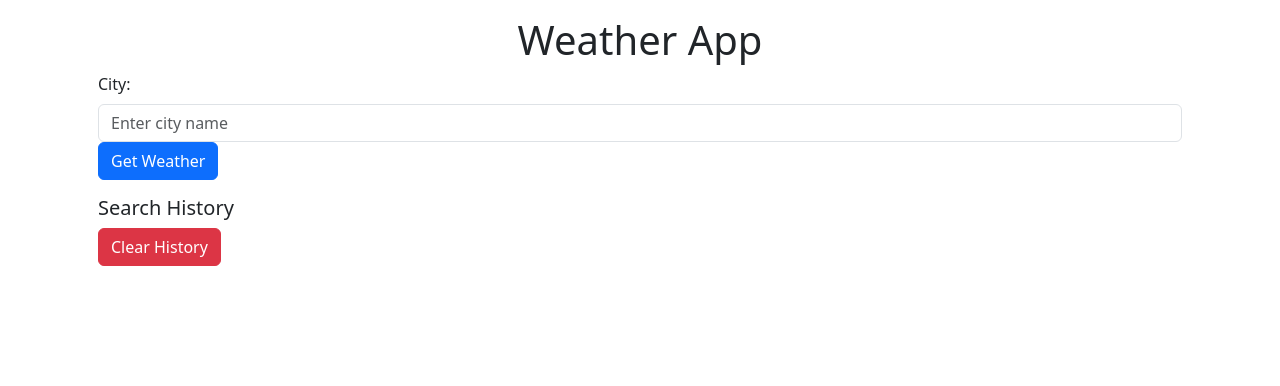
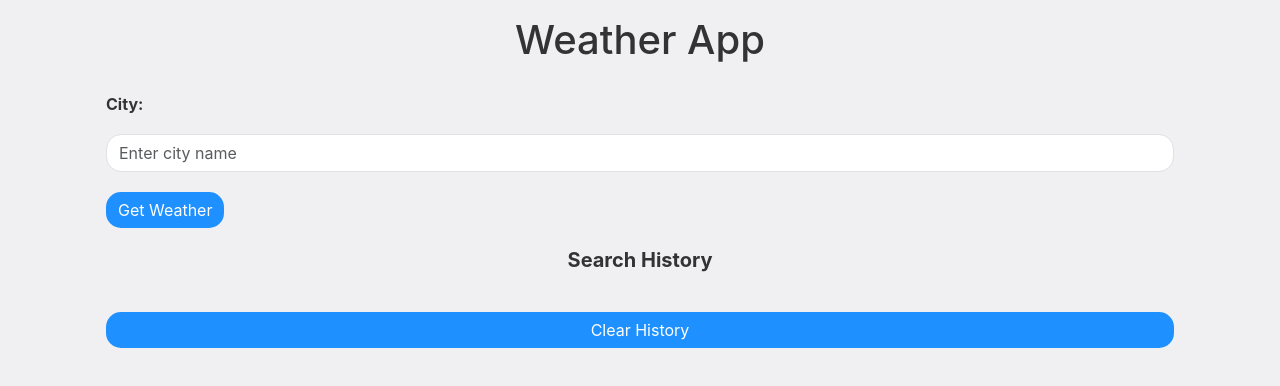
Before and after one commit to jordanolguin/ReactWeatherDashboard, a React (Create React App) app in the folder weather-app/: page / in a window 1280 px wide. Shown: the top 386 px of the page. Built offline with nearby package versions, Linux system fonts and the light colour scheme.

Commit message:
added styles

```diff
--- /dev/null
+++ b/weather-app/src/App.css
@@ -0,0 +1,53 @@
+body,
+html {
+  margin: 0;
+  padding: 0;
+  font-family: -apple-system, BlinkMacSystemFont, "Segoe UI", Roboto,
+    "Helvetica Neue", Arial, sans-serif;
+  background-color: #f0f0f3;
+  color: #333;
+}
+
+.container {
+  padding: 20px;
+}
+
+.card {
+  margin-bottom: 20px;
+  border-radius: 15px;
+  box-shadow: 0 4px 8px rgba(0, 0, 0, 0.1);
+  background-color: #fff;
+}
+
+.card-body {
+  padding: 20px;
+}
+
+.form-control {
+  border-radius: 15px;
+}
+
+.button,
+.btn {
+  border-radius: 15px;
+  border: none;
+  color: white;
+  background-color: #1e90ff;
+}
+
+.search-suggestions {
+  position: absolute;
+  width: 100%;
+  z-index: 10;
+  background: #fff;
+  box-shadow: 0 4px 8px rgba(0, 0, 0, 0.1);
+}
+
+.search-suggestions .list-group-item {
+  cursor: pointer;
+  border: none;
+}
+
+.search-suggestions .list-group-item:hover {
+  background-color: #f8f8f8;
+}
--- a/weather-app/src/App.js
+++ b/weather-app/src/App.js
@@ -1,5 +1,7 @@
-import Weather from "./components/Weather";
+import Weather from "./components/Weather/Weather";
 import Container from "react-bootstrap/Container";
+import "bootstrap/dist/css/bootstrap.min.css";
+import "./App.css";
 
 function App() {
   return (
--- a/weather-app/src/components/CitySearch.js
+++ b/weather-app/src/components/CitySearch/CitySearch.js
@@ -1,5 +1,6 @@
 import { useState } from "react";
 import { Form, Button } from "react-bootstrap";
+import styles from "./CitySearch.module.css";
 
 const CitySearch = ({ onCitySubmit }) => {
   const [input, setInput] = useState("");
@@ -15,17 +16,18 @@ const CitySearch = ({ onCitySubmit }) => {
   };
 
   return (
-    <Form onSubmit={handleSubmit} className="mb-3">
+    <Form onSubmit={handleSubmit} className={styles.searchForm}>
       <Form.Group controlId="cityInput">
-        <Form.Label>City:</Form.Label>
+        <Form.Label className={styles.searchLabel}>City:</Form.Label>
         <Form.Control
           type="text"
           placeholder="Enter city name"
           value={input}
           onChange={handleInputChange}
+          className={styles.searchInput}
         />
       </Form.Group>
-      <Button variant="primary" type="submit">
+      <Button variant="primary" type="submit" className={styles.searchButton}>
         Get Weather
       </Button>
     </Form>
--- /dev/null
+++ b/weather-app/src/components/CitySearch/CitySearch.module.css
@@ -0,0 +1,22 @@
+.searchForm {
+  margin-bottom: 20px;
+}
+
+.searchButton {
+  background-color: #007bff;
+  border-color: #007bff;
+}
+
+.searchButton:hover {
+  background-color: #0069d9;
+  border-color: #0062cc;
+}
+
+.searchInput {
+  margin-top: 10px;
+  margin-bottom: 20px;
+}
+
+.searchLabel {
+  font-weight: bold;
+}
--- a/weather-app/src/components/Forecast.js
+++ /dev/null
@@ -1,34 +0,0 @@
-import { Card, Row, Col } from "react-bootstrap";
-
-const Forecast = ({ forecastData }) => {
-  if (!forecastData) return null;
-
-  return (
-    <Row xs={1} md={2} lg={3} className="g-4">
-      {forecastData.list
-        .filter((_, index) => index % 8 === 0)
-        .map((forecast, index) => (
-          <Col key={index}>
-            <Card>
-              <Card.Body>
-                <Card.Title>
-                  {new Date(forecast.dt * 1000).toLocaleDateString()}
-                </Card.Title>
-                <img
-                  src={`https://openweathermap.org/img/wn/${forecast.weather[0].icon}.png`}
-                  alt={forecast.weather[0].description}
-                />
-                <Card.Text>
-                  Temperature: {forecast.main.temp}°F
-                  <br />
-                  {forecast.weather[0].description}
-                </Card.Text>
-              </Card.Body>
-            </Card>
-          </Col>
-        ))}
-    </Row>
-  );
-};
-
-export default Forecast;
--- /dev/null
+++ b/weather-app/src/components/Forecast/Forecast.css
@@ -0,0 +1,42 @@
+.forecast-container {
+  display: flex;
+  flex-wrap: nowrap;
+  overflow-x: auto;
+  -webkit-overflow-scrolling: touch;
+  gap: 10px;
+  padding: 10px 0;
+}
+
+.forecast-card {
+  flex: 0 0 auto;
+  width: 120px;
+  background-color: #fff;
+  box-shadow: 0 2px 4px rgba(0, 0, 0, 0.1);
+  border-radius: 10px;
+  padding: 10px;
+  display: flex;
+  flex-direction: column;
+  align-items: center;
+  justify-content: center;
+}
+
+.forecast-icon img {
+  width: 48px;
+  height: auto;
+}
+
+.forecast-temp,
+.forecast-description,
+.forecast-date {
+  text-align: center;
+  margin: 5px 0;
+}
+
+.forecast-container::-webkit-scrollbar {
+  display: none;
+}
+
+.forecast-container {
+  -ms-overflow-style: none;
+  scrollbar-width: none;
+}
--- /dev/null
+++ b/weather-app/src/components/Forecast/Forecast.js
@@ -0,0 +1,31 @@
+import "./Forecast.css";
+
+const Forecast = ({ forecastData }) => {
+  if (!forecastData) return null;
+
+  return (
+    <div className="forecast-container">
+      {forecastData.list
+        .filter((_, index) => index % 8 === 0)
+        .map((forecast, index) => (
+          <div className="forecast-card" key={index}>
+            <div className="forecast-date">
+              {new Date(forecast.dt * 1000).toLocaleDateString()}
+            </div>
+            <div className="forecast-icon">
+              <img
+                src={`https://openweathermap.org/img/wn/${forecast.weather[0].icon}.png`}
+                alt="Weather condition icon"
+              />
+            </div>
+            <div className="forecast-temp">Temp: {forecast.main.temp}°F</div>
+            <div className="forecast-description">
+              {forecast.weather[0].description}
+            </div>
+          </div>
+        ))}
+    </div>
+  );
+};
+
+export default Forecast;
--- a/weather-app/src/components/SearchHistory.js
+++ /dev/null
@@ -1,21 +0,0 @@
-import { Button, ListGroup } from "react-bootstrap";
-
-const SearchHistory = ({ history, onCitySelect, onClearHistory }) => {
-  return (
-    <div>
-      <h5>Search History</h5>
-      <ListGroup>
-        {history.map((city, index) => (
-          <ListGroup.Item key={index} action onClick={() => onCitySelect(city)}>
-            {city}
-          </ListGroup.Item>
-        ))}
-      </ListGroup>
-      <Button variant="danger" onClick={onClearHistory}>
-        Clear History
-      </Button>
-    </div>
-  );
-};
-
-export default SearchHistory;
--- /dev/null
+++ b/weather-app/src/components/SearchHistory/SearchHistory.js
@@ -0,0 +1,31 @@
+import { Button, ListGroup } from "react-bootstrap";
+import styles from "./SearchHistory.module.css";
+
+const SearchHistory = ({ history, onCitySelect, onClearHistory }) => {
+  return (
+    <div className={styles.historyContainer}>
+      <h5 className={styles.historyTitle}>Search History</h5>
+      <ListGroup>
+        {history.map((city, index) => (
+          <ListGroup.Item
+            key={index}
+            action
+            onClick={() => onCitySelect(city)}
+            className={styles.historyItem}
+          >
+            {city}
+          </ListGroup.Item>
+        ))}
+      </ListGroup>
+      <Button
+        variant="danger"
+        onClick={onClearHistory}
+        className={styles.clearHistoryButton}
+      >
+        Clear History
+      </Button>
+    </div>
+  );
+};
+
+export default SearchHistory;
--- /dev/null
+++ b/weather-app/src/components/SearchHistory/SearchHistory.module.css
@@ -0,0 +1,26 @@
+.historyContainer {
+  margin-top: 20px;
+  margin-bottom: 20px;
+}
+
+.historyTitle {
+  margin-bottom: 20px;
+  text-align: center;
+  font-weight: bold;
+}
+
+.historyItem {
+  cursor: pointer;
+}
+
+.clearHistoryButton {
+  background-color: #dc3545;
+  border-color: #dc3545;
+  margin-top: 20px;
+  width: 100%;
+}
+
+.clearHistoryButton:hover {
+  background-color: #c82333;
+  border-color: #bd2130;
+}
--- /dev/null
+++ b/weather-app/src/components/Weather/Weather.css
@@ -0,0 +1,26 @@
+.weather-card {
+  background-color: #fff;
+  border-radius: 10px;
+  box-shadow: 0 2px 4px rgba(0, 0, 0, 0.1);
+  padding: 20px;
+  margin-bottom: 20px;
+}
+
+.weather-info {
+  text-align: center;
+}
+
+.weather-icon img {
+  width: 80px;
+  height: auto;
+  margin: 10px 0;
+}
+
+.weather-info h2 {
+  margin: 10px 0;
+}
+
+.weather-info p {
+  margin: 5px 0;
+  font-size: 16px;
+}
--- a/weather-app/src/components/Weather.js
+++ b/weather-app/src/components/Weather/Weather.js
@@ -1,9 +1,10 @@
 import { useState } from "react";
 import axios from "axios";
-import { Card, Container } from "react-bootstrap";
-import CitySearch from "./CitySearch";
-import Forecast from "./Forecast";
-import SearchHistory from "./SearchHistory";
+import { Container } from "react-bootstrap";
+import CitySearch from "../CitySearch/CitySearch";
+import Forecast from "../Forecast/Forecast";
+import SearchHistory from "../SearchHistory/SearchHistory";
+import "./Weather.css";
 
 const Weather = () => {
   const [city, setCity] = useState("");
@@ -66,24 +67,21 @@ const Weather = () => {
     <Container>
       <CitySearch onCitySubmit={handleCitySearchSubmit} />
       {weatherData && (
-        <Card className="mb-3">
-          <Card.Body>
-            <Card.Title>{weatherData.name}</Card.Title>
-            <Card.Text>
+        <div className="weather-card">
+          <div className="weather-info">
+            <h2>{weatherData.name}</h2>
+            <div className="weather-icon">
               <img
                 src={`https://openweathermap.org/img/wn/${weatherData.weather[0].icon}.png`}
                 alt={weatherData.weather[0].description}
               />
-              <br />
-              Temperature: {weatherData.main.temp}°F
-              <br />
-              Humidity: {weatherData.main.humidity}%<br />
-              Wind Speed: {weatherData.wind.speed} mph
-              <br />
-              Conditions: {weatherData.weather[0].description}
-            </Card.Text>
-          </Card.Body>
-        </Card>
+            </div>
+            <p>Temperature: {weatherData.main.temp}°F</p>
+            <p>Humidity: {weatherData.main.humidity}%</p>
+            <p>Wind Speed: {weatherData.wind.speed} mph</p>
+            <p>Conditions: {weatherData.weather[0].description}</p>
+          </div>
+        </div>
       )}
       <Forecast forecastData={forecastData} />
       <SearchHistory
```
